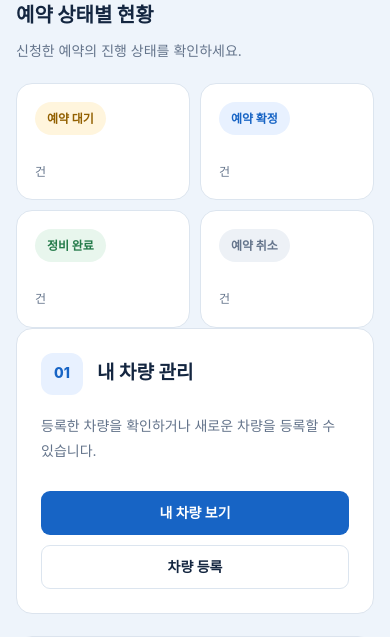
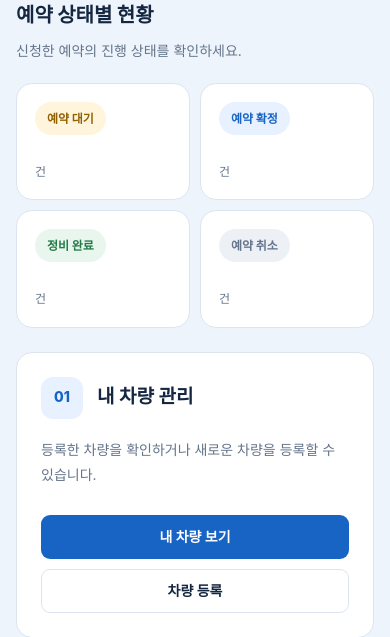
Before and after one commit to Parkhyunwoo0315/garagecare, a Spring app: page /mypage/index in a window 390 px wide. Shown: the part 819-1456 px from the top of the page. Run offline with Thymeleaf, Linux system fonts and the light colour scheme; the template is opened without the code that fills it, so the values that code supplies are empty.

Commit message:
style(mypage): 예약 현황과 관리 카드 간격 개선

```diff
--- a/src/main/resources/static/css/mypage-overview.css
+++ b/src/main/resources/static/css/mypage-overview.css
@@ -1,6 +1,10 @@
 .mypage-section .mypage-status-section,
 .mypage-section .mypage-preview-section {
     margin-top: 40px;
+}
+
+.mypage-section .mypage-status-section {
+    margin-bottom: 36px;
 }
 
 .mypage-overview-heading {
@@ -320,4 +324,8 @@
         width: 100%;
         box-sizing: border-box;
     }
+
+    .mypage-section .mypage-status-section {
+        margin-bottom: 24px;
+    }
 }
```
